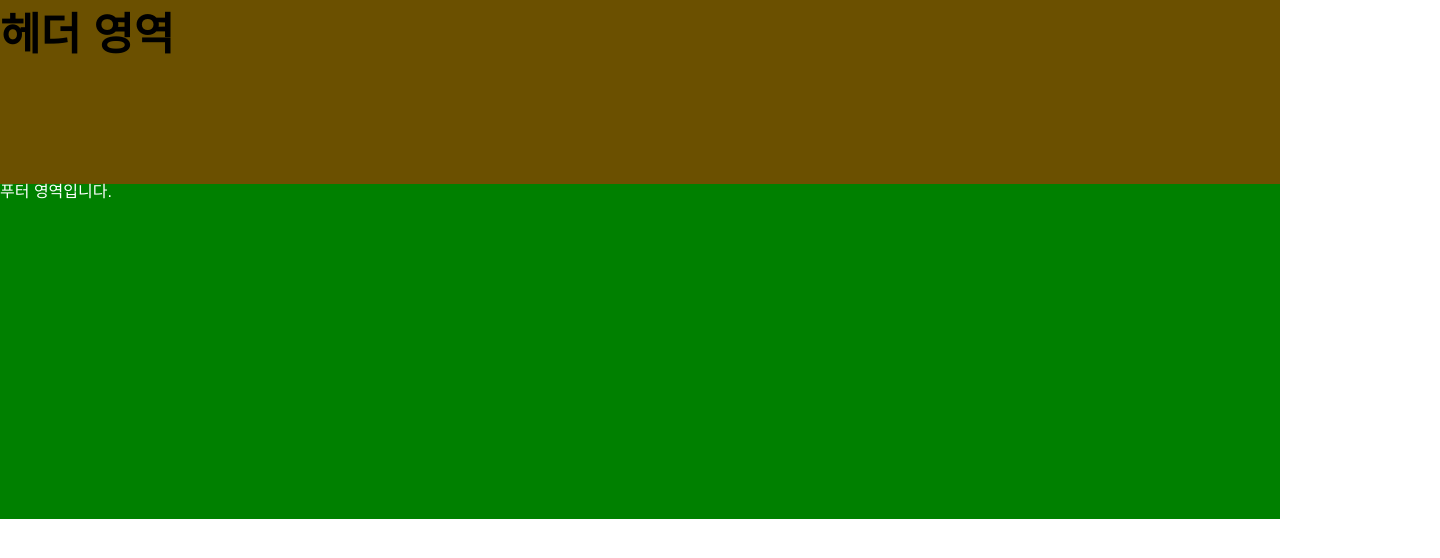
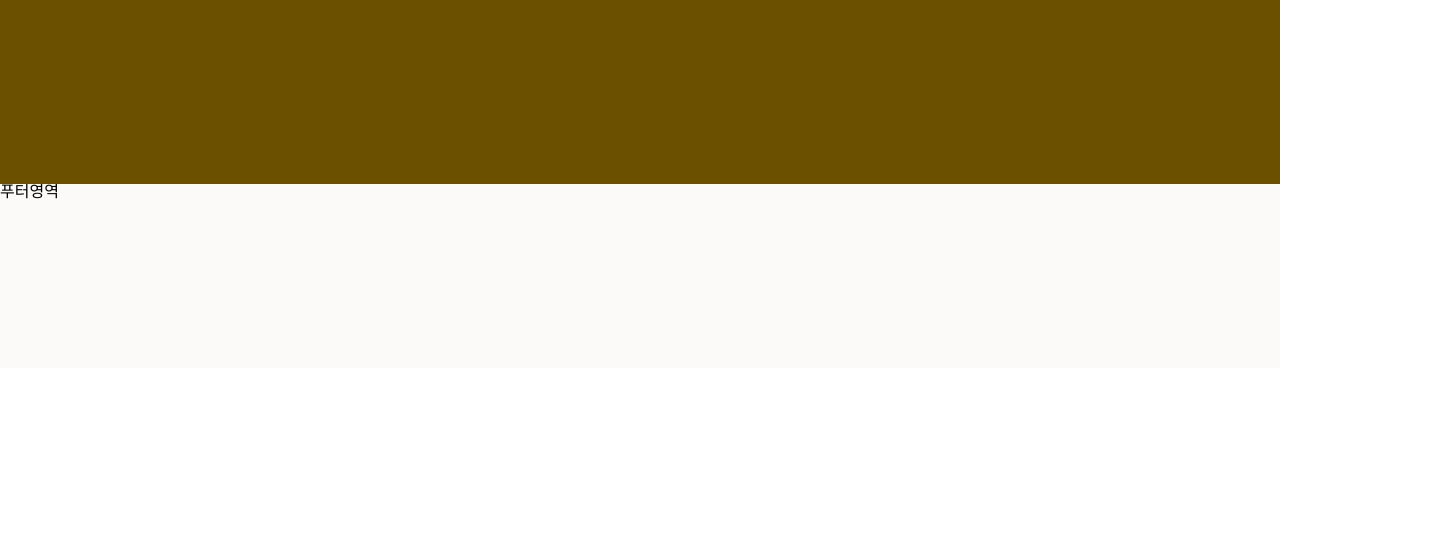
Before and after one commit to Everguide2/Everguide-client, a React (Vite) app: page / in a window 1280 px wide. Shown: the top 558 px of the page, 1440 px wide, since content can reach past the window. Built offline with nearby package versions, Linux system fonts and the light colour scheme.

Commit message:
[Chore] 헤더, 푸터, RootLayout max width 값 설정

```diff
--- a/src/layout/Footer.jsx
+++ b/src/layout/Footer.jsx
@@ -3,15 +3,21 @@ import { styled } from "styled-components"
 
 const Footer = () => {
   return (
-    <Test>푸터 영역입니다.</Test>
+    <Container>
+      <FooterContainer>푸터영역</FooterContainer>
+    </Container>
   );
 };
 
 export default Footer;
 
-const Test = styled.div`
+const Container = styled.div`
   width: 100%;
-  height: 335px;
-  background-color: green;
-  color: white;
+  background-color: ${(props) => props.theme.colors.gray[50]};
 `
+
+const FooterContainer = styled.div`
+  width: ${(props) => props.theme.size.max_witdh};
+  height: 184px;
+  margin: 0 auto;
+`
--- a/src/layout/Header.jsx
+++ b/src/layout/Header.jsx
@@ -3,21 +3,31 @@ import { styled } from 'styled-components';
 
 const Header = () => {
   return (
-    <Test>
-      <TestTitle>헤더 영역</TestTitle>
-    </Test>
+    <Container>
+      <HeaderContainer>
+        <MainHeader></MainHeader>
+        <SubHeader></SubHeader>
+      </HeaderContainer>
+    </Container>
   );
 };
 
 export default Header;
 
-// 삭제 예정
-const Test = styled.div`
+const Container = styled.div`
+  position: sticky;
   width: 100%;
-  height: 184px;
   background-color: ${(props) => props.theme.colors.primary[900]};
 `
 
-const TestTitle = styled.h1`
-  ${(props) => props.theme.fonts.header0 }
+const HeaderContainer = styled.div`
+  width: ${(props) => props.theme.size.max_witdh};
+  height: 184px;
+  margin: 0 auto;
 `
+const MainHeader = styled.div`
+
+`
+const SubHeader = styled.div`
+
+`
--- a/src/layout/rootLayout.jsx
+++ b/src/layout/rootLayout.jsx
@@ -2,17 +2,27 @@ import React from 'react';
 import { Outlet } from 'react-router-dom';
 import Header from './Header';
 import Footer from './Footer';
+import styled from 'styled-components';
 
 const RootLayout = () => {
   return (
     <>
     <Header/>
-    <main>
+    <Wrapper>
       <Outlet/>
-    </main>
+    </Wrapper>
     <Footer/>
     </>
   );
 };
 
 export default RootLayout;
+
+const Wrapper = styled.div`
+  display: flex;
+  flex-direction: column;
+  width: 100%;
+  height: 100%;
+  max-width: ${(props) => props.theme.size.max_witdh};
+  margin: 0 auto;
+`
```
